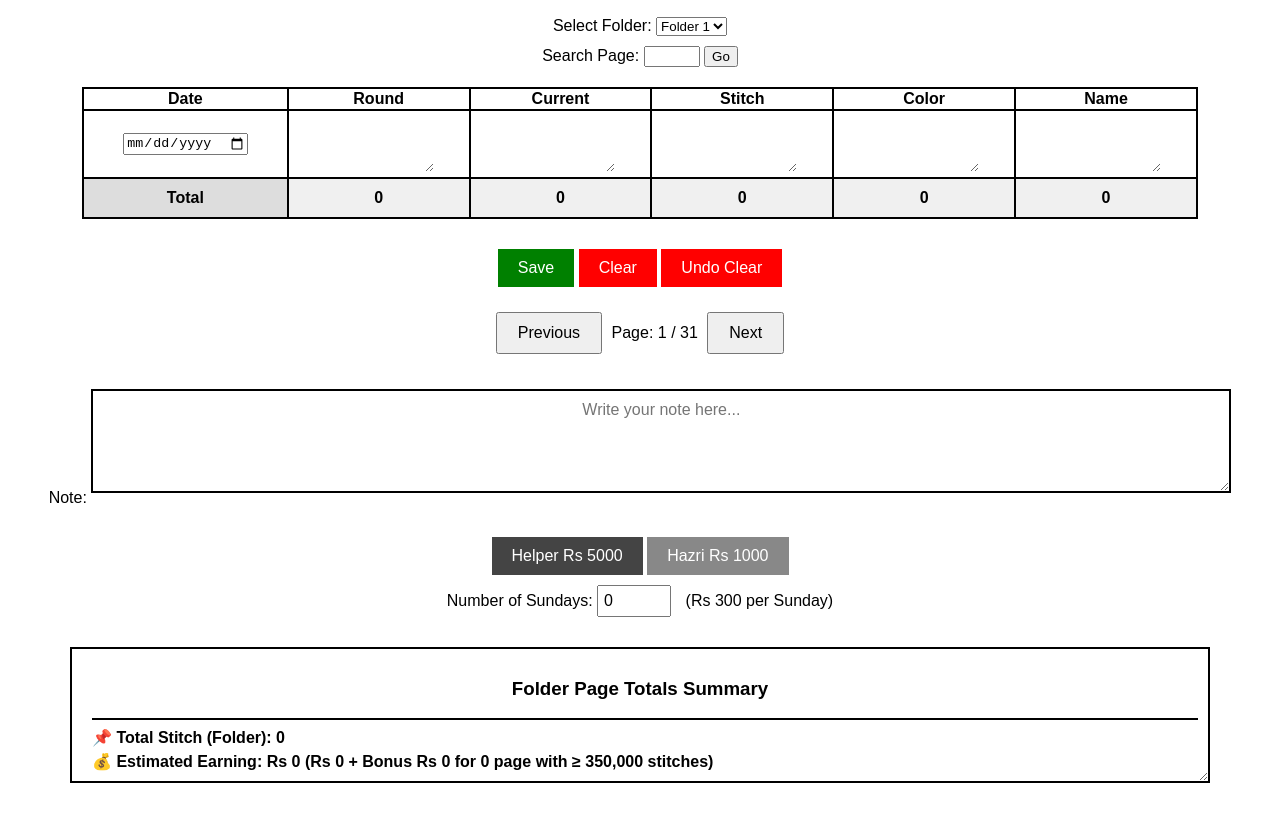
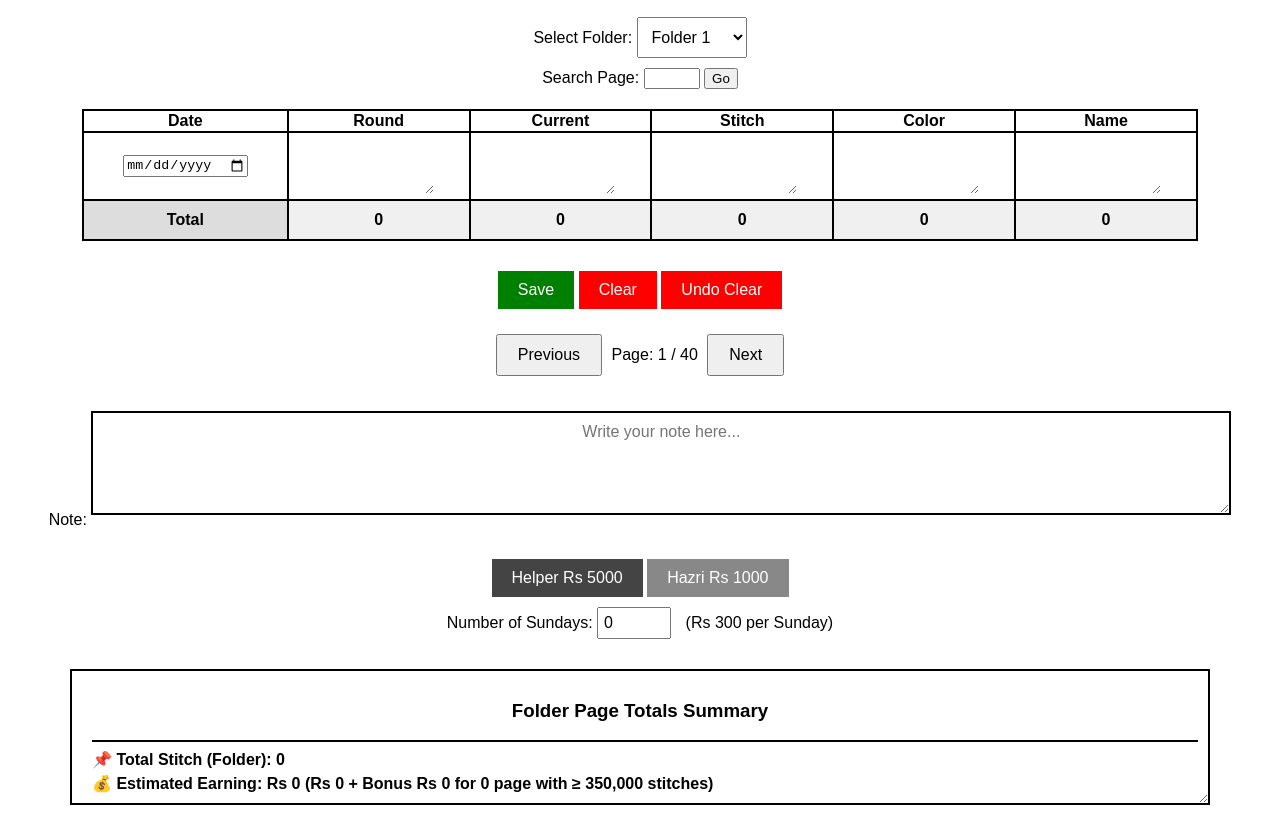
Before and after one commit to osamamo99/Program-, a plain HTML site: page index.html in a window 1280 px wide. Shown: the part 51-876 px from the top of the page. Before the commit the page ends 854 px from the top, so only its background shows below. Drawn offline with Linux system fonts and the light colour scheme.

Commit message:
Update index.html

```diff
--- a/index.html
+++ b/index.html
@@ -100,6 +100,11 @@
           text-align: left;
           padding-left: 10px;
       }
+
+      select {
+  padding: 10px;
+  font-size: 16px;
+}
   </style>
 </head>
 <body>  <h2>Number Grid with Save Feature</h2>  <div>
@@ -109,10 +114,18 @@
     <option value="Folder2">Folder 2</option>
     <option value="Folder3">Folder 3</option>
     <option value="Folder4">Folder 4</option>
+    <option value="Folder5">Folder 5</option>
+    <option value="Folder6">Folder 6</option>
+    <option value="Folder7">Folder 7</option>
+    <option value="Folder8">Folder 8</option>
+    <option value="Folder9">Folder 9</option>
+    <option value="Folder10">Folder 10</option>
+    <option value="Folder11">Folder 11</option>
+    <option value="Folder12">Folder 12</option>
 </select>
 </div>  <div class="search-box">
     <label>Search Page:</label>
-    <input type="number" id="pageSearch" min="1" max="31">
+    <input type="number" id="pageSearch" min="1" max="40">
     <button onclick="searchPage()">Go</button>
 </div>  <table>
     <thead>
@@ -142,7 +155,7 @@
 
 <div class="pagination">
     <button onclick="prevPage()">Previous</button>
-    <span>Page: <span id="currentPage">1</span> / 31</span>
+    <span>Page: <span id="currentPage">1</span> / <span id="totalPagesSpan">40</span></span>
     <button onclick="nextPage()">Next</button>
 </div>  <div class="note-section">
     <label>Note:</label>
@@ -158,7 +171,7 @@
     <h3>Folder Page Totals Summary</h3>
     <div id="folderSummaryContent"></div>
 </div>  <script>
-    const totalPages = 31;
+    const totalPages = 40;
     let currentPage = 1;
     let currentFolder = "Folder1";
     const grid = document.getElementById("grid");
@@ -176,6 +189,9 @@
         if (page < 1 || page > totalPages) return;
         currentPage = page;
         document.getElementById("currentPage").textContent = currentPage;
+
+        document.getElementById("totalPagesSpan").textContent = totalPages;
+
         grid.innerHTML = "";
 
         let row = document.createElement("tr");
@@ -428,6 +444,11 @@ function toggleHazriBonus() {
             const pageDate = pageData.date || "No Date";
 let sundayMark = "";
 
+let noteMark = "";
+if (pageData.note && pageData.note.trim() !== "") {
+    noteMark = " 📝";
+}
+
 if (pageData.date && pageData.sundays > 0) {
     const day = new Date(pageData.date).getDay();
     if (day === 0) { // 0 = Sunday
@@ -436,7 +457,7 @@ if (pageData.date && pageData.sundays > 0) {
 }
 
 const div = document.createElement("div");
-div.textContent = `Page ${i} (${pageDate}): Stitch Total = ${stitchTotal}${sundayMark}`;
+div.textContent = `Page ${i} (${pageDate}): Stitch Total = ${stitchTotal}${sundayMark}${noteMark}`;
 summaryDiv.appendChild(div);
         }
     }
```
Lines whose indentation alone changed are shown as unchanged.
